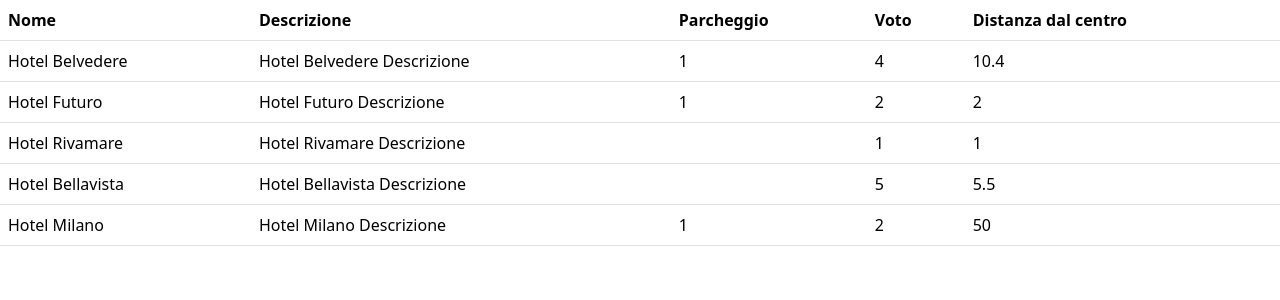
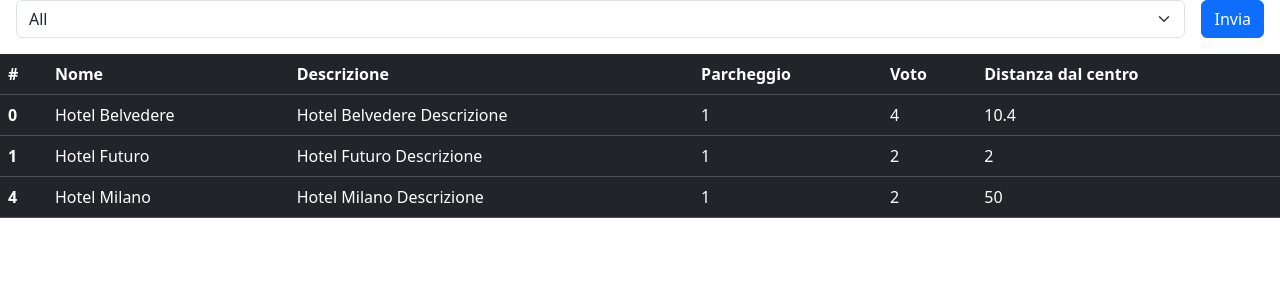
Before and after one commit to LucaZanfrisco/php-hotel, a PHP site: page /?parking=1 in a window 1280 px wide. Shown: the top 300 px of the page. Run offline with PHP 8.4, Linux system fonts and the light colour scheme.

Commit message:
Bonus: aggiunto select parcheggio

```diff
--- a/index.php
+++ b/index.php
@@ -38,6 +38,7 @@ $hotels = [
         'distance_to_center' => 50
     ],
 ];
+$park = $_GET['parking'];
 ?>
 
 <!DOCTYPE html>
@@ -79,9 +80,20 @@ $hotels = [
             <hr>
             <?php endforeach ?>
     </ul> -->
-    <table class="table">
+
+    <form action="index.php" class="mb-3 d-flex">
+        <select name="parking" id="parking" class="form-select ms-3">
+            <option value="none" selected>All</option>
+            <option value="0">Senza Parcheggio</option>
+            <option value="1">Con Parcheggio</option>
+        </select>
+        <button type="submit" class="btn btn-primary mx-3">Invia</button>
+    </form>
+    <!-- Tabella che mostra la lista degli hotel in forma tabellare -->
+    <table class="table table-dark table-hover">
         <thead>
             <tr>
+                <th scope="col">#</th>
                 <th scope="col">Nome</th>
                 <th scope="col">Descrizione</th>
                 <th scope="col">Parcheggio</th>
@@ -90,15 +102,19 @@ $hotels = [
             </tr>
         </thead>
         <tbody>
-            <?php foreach ($hotels as $hotel): ?>
-                <tr>
-                    <?php foreach ($hotel as $value): ?>
+            <?php foreach ($hotels as $key => $hotel): ?>
+                <?php if($hotel['parking'] == $park || $park == 'none'): ?>
+                    <tr>
+                        <th scope="row"><?php echo $key ?></th>
+                        <?php foreach ($hotel as $value): ?>
                         <td><?php echo $value ?></td>
-                    <?php endforeach ?>
-                 </tr>
+                        <?php endforeach ?>
+                    </tr>
+                <?php endif ?>
             <?php endforeach ?>
         </tbody>
     </table>
+
 </body>
 
 </html>
```
